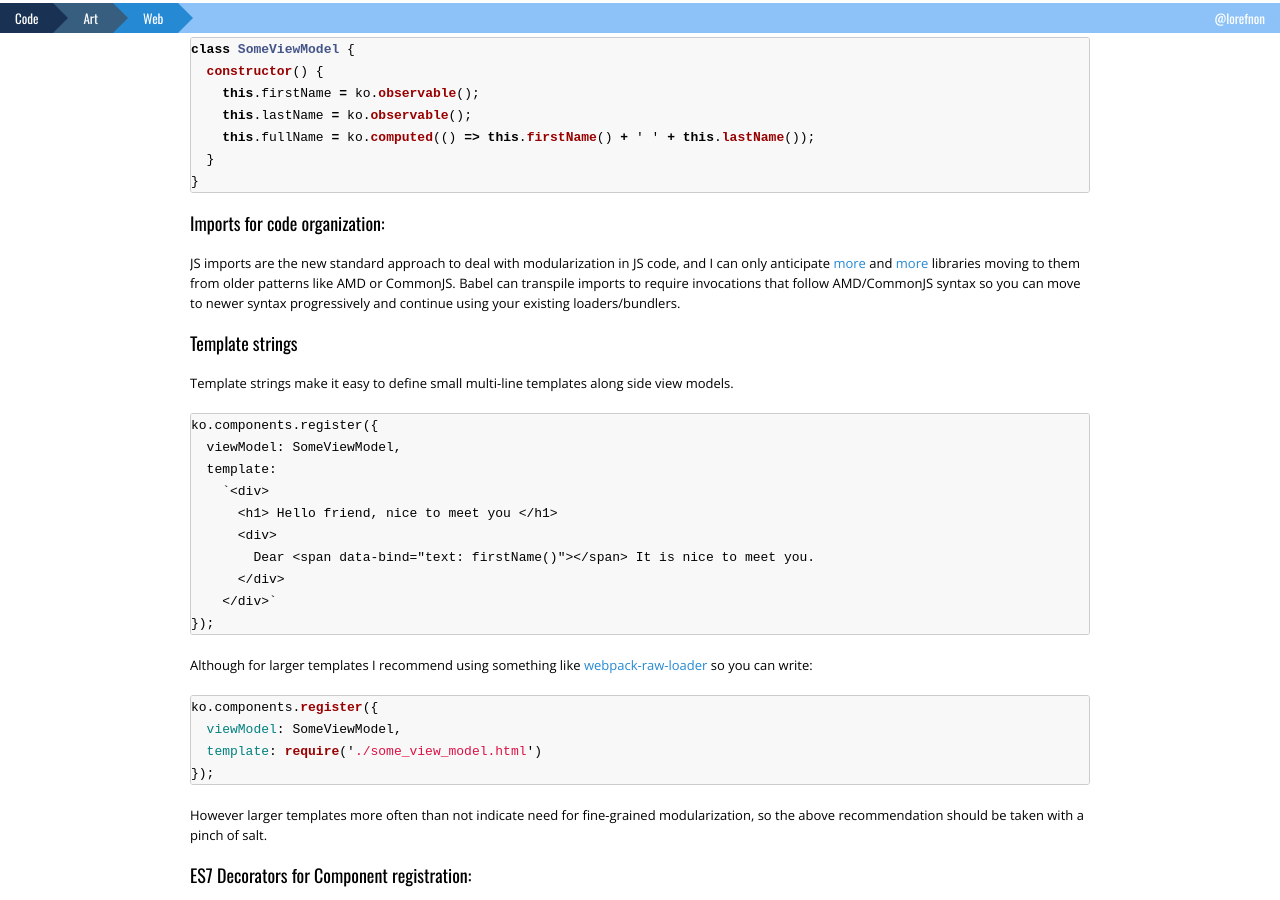
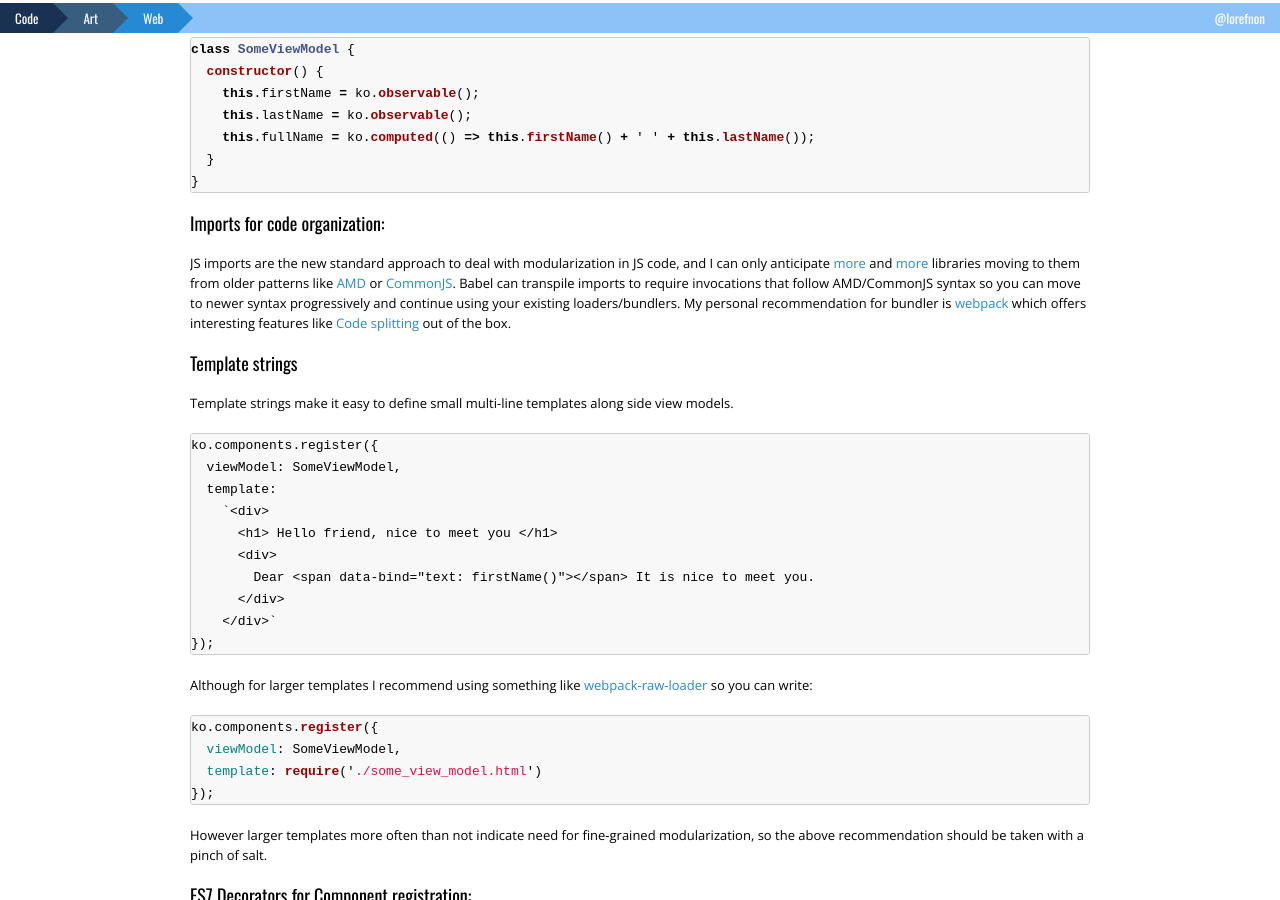
Before and after one commit to lorefnon/lorefnon.github.com, a Jekyll site: the page built from _posts/2015-08-24-smarter-knockout-applications-with-es-next.md, in a window 1280 px wide and 900 px high, scrolled down 1664 px. Built offline with Jekyll 4.4.1, drawn with Linux system fonts in a browser that asks for light colours; Markdown is read by kramdown in place of the engine named in the settings; comment, search, counter and statistics services are not loaded; some of the changed lines change nothing that is shown; some of the changed text lies outside the part shown.

Commit message:
Meta enhancements

```diff
--- a/_layouts/default.html
+++ b/_layouts/default.html
@@ -3,14 +3,22 @@
     <head>
         <meta charset="utf-8">
         <meta http-equiv="X-UA-Compatible" content="IE=edge,chrome=1">
+        <meta name="description" content="Notes on Software Craftsmanship, Architecture Design and the Art of Building beautiful abstractions, primary focus being on Web centric platforms and technologies.">
         <title> Code.Art.Web </title>
+        <meta property="og:url" content="http://lorefnon.me" />
+        <meta property="og:image" content="http://lorefnon.me/images/dot_star.jpeg" />
+        <meta property="og:title" content="Code.Art.Web | By Lorefnon" />
+        <meta property="og:description" content="Notes on Software Craftsmanship, Architecture Design and the Art of Building beautiful abstractions, primary focus being on Web centric platforms and technologies." />
+
         <meta name="viewport" content="width=device-width">
+        <meta name="keywords" content="Ruby,Rails,JavaScript,DevOps,KnockoutJS">
+        <meta name="author" content="Lorefnon">
         <link href='http://fonts.googleapis.com/css?family=Oswald:400,300|Open+Sans:400' rel='stylesheet' type='text/css'>
         <link rel="alternate" type="application/rss+xml" title="RSS" href="http://lorefnon.me/feed.xml">
         <link rel="stylesheet" href="/css/syntax.css">
         <link rel="stylesheet" href="/css/blog.css">
-	<link rel="shortcut icon" href="/favicon.ico" type="image/x-icon">
-	<link rel="icon" href="/favicon.ico" type="image/x-icon">
+    	<link rel="shortcut icon" href="/favicon.ico" type="image/x-icon">
+    	<link rel="icon" href="/favicon.ico" type="image/x-icon">
     </head>
     <body>
         <!--[if lte IE 9]>
--- a/_posts/2015-08-24-smarter-knockout-applications-with-es-next.md
+++ b/_posts/2015-08-24-smarter-knockout-applications-with-es-next.md
@@ -6,7 +6,7 @@
 
 # Overview
 
-This post is an outline of ES6/7 features that we can leverage today in our knockout based applications to make them more maintainable.
+This post is an outline of ES6/7 features that we can leverage today in our [Knockout](http://knockoutjs.com) based applications to make them more maintainable.
 
 Thanks to powerful and reliable transpilers like [Babel](http://babeljs.io) we don't have to wait for mass adoption across browser vendors, to try out features from next generation javascript. While this post is essentially an overview written in a specific context, ie. Knockout applications, I encourage readers to refer to excellent online resources like [Javascript Allonge](https://leanpub.com/javascriptallongesix) for a broader coverage.
 
@@ -70,7 +70,7 @@
 
 ## Imports for code organization:
 
-JS imports are the new standard approach to deal with modularization in JS code, and I can only anticipate [more](https://angular.io/) and [more](http://aurelia.io/) libraries moving to them from older patterns like AMD or CommonJS. Babel can transpile imports to require invocations that follow AMD/CommonJS syntax so you can move to newer syntax progressively and continue using your existing loaders/bundlers.
+JS imports are the new standard approach to deal with modularization in JS code, and I can only anticipate [more](https://angular.io/) and [more](http://aurelia.io/) libraries moving to them from older patterns like [AMD](https://github.com/amdjs/amdjs-api/wiki/AMD) or [CommonJS](http://wiki.commonjs.org/wiki/CommonJS). Babel can transpile imports to require invocations that follow AMD/CommonJS syntax so you can move to newer syntax progressively and continue using your existing loaders/bundlers. My personal recommendation for bundler is [webpack](http://webpack.github.io/) which offers interesting features like [Code splitting](http://webpack.github.io/docs/code-splitting.html) out of the box.
 
 ## Template strings
 
```
Also changed, not shown: images/dot_star.jpeg (added).
